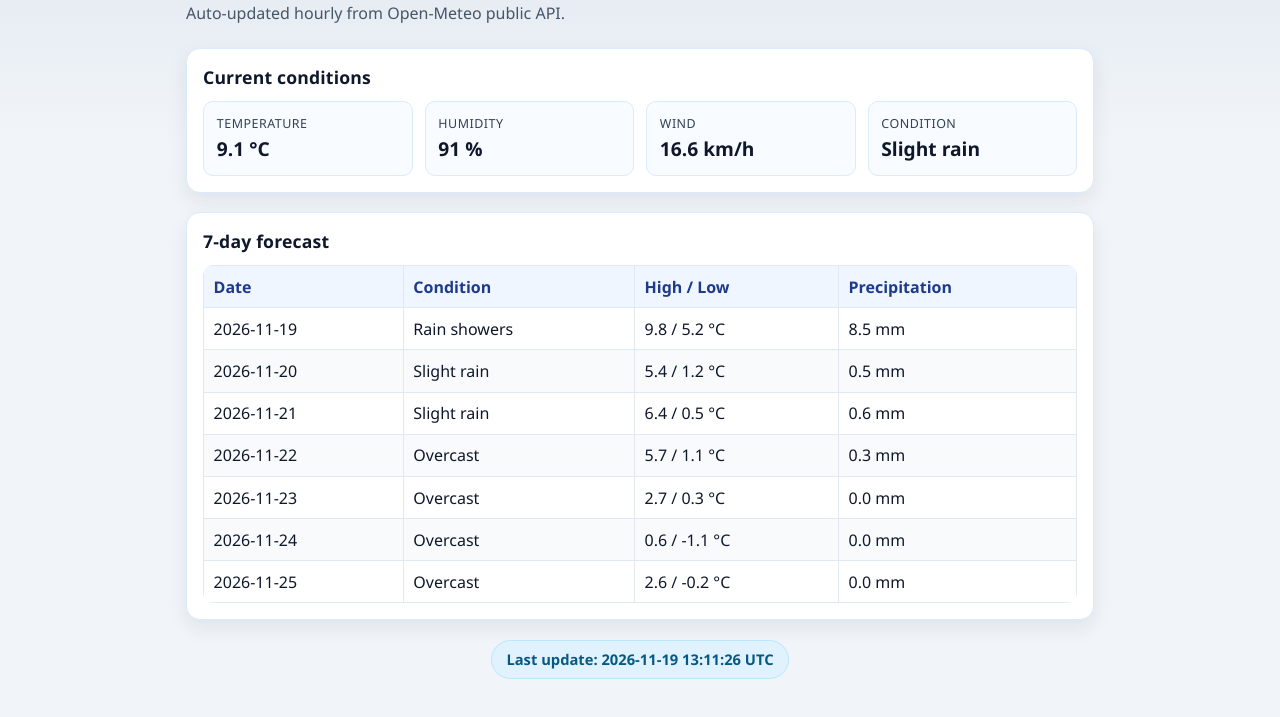
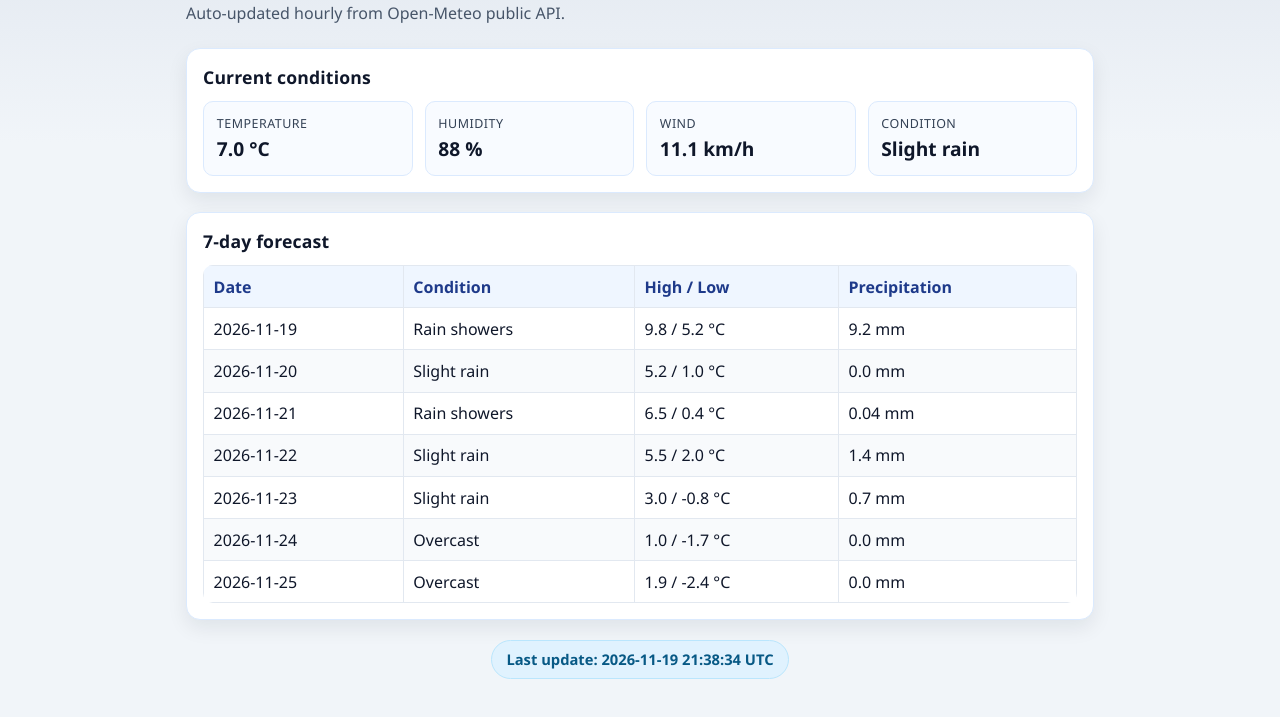
Before and after one commit to mustiego2001-commits/PRACA, a plain HTML site: page index.html in a window 1280 px wide. Shown: the part 77-794 px from the top of the page. Drawn offline with Linux system fonts and the light colour scheme.

Commit message:
chore: refresh weather dashboard data

```diff
--- a/index.html
+++ b/index.html
@@ -111,9 +111,9 @@
     <section class="panel">
       <h2>Current conditions</h2>
       <div class="cards">
-        <div class="card"><div class="label">Temperature</div><div class="value">9.1 °C</div></div>
-        <div class="card"><div class="label">Humidity</div><div class="value">91 %</div></div>
-        <div class="card"><div class="label">Wind</div><div class="value">16.6 km/h</div></div>
+        <div class="card"><div class="label">Temperature</div><div class="value">7.0 °C</div></div>
+        <div class="card"><div class="label">Humidity</div><div class="value">88 %</div></div>
+        <div class="card"><div class="label">Wind</div><div class="value">11.1 km/h</div></div>
         <div class="card"><div class="label">Condition</div><div class="value">Slight rain</div></div>
       </div>
     </section>
@@ -125,13 +125,13 @@
           <tr><th>Date</th><th>Condition</th><th>High / Low</th><th>Precipitation</th></tr>
         </thead>
         <tbody>
-          <tr><td>2026-11-19</td><td>Rain showers</td><td>9.8 / 5.2 °C</td><td>8.5 mm</td></tr><tr><td>2026-11-20</td><td>Slight rain</td><td>5.4 / 1.2 °C</td><td>0.5 mm</td></tr><tr><td>2026-11-21</td><td>Slight rain</td><td>6.4 / 0.5 °C</td><td>0.6 mm</td></tr><tr><td>2026-11-22</td><td>Overcast</td><td>5.7 / 1.1 °C</td><td>0.3 mm</td></tr><tr><td>2026-11-23</td><td>Overcast</td><td>2.7 / 0.3 °C</td><td>0.0 mm</td></tr><tr><td>2026-11-24</td><td>Overcast</td><td>0.6 / -1.1 °C</td><td>0.0 mm</td></tr><tr><td>2026-11-25</td><td>Overcast</td><td>2.6 / -0.2 °C</td><td>0.0 mm</td></tr>
+          <tr><td>2026-11-19</td><td>Rain showers</td><td>9.8 / 5.2 °C</td><td>9.2 mm</td></tr><tr><td>2026-11-20</td><td>Slight rain</td><td>5.2 / 1.0 °C</td><td>0.0 mm</td></tr><tr><td>2026-11-21</td><td>Rain showers</td><td>6.5 / 0.4 °C</td><td>0.04 mm</td></tr><tr><td>2026-11-22</td><td>Slight rain</td><td>5.5 / 2.0 °C</td><td>1.4 mm</td></tr><tr><td>2026-11-23</td><td>Slight rain</td><td>3.0 / -0.8 °C</td><td>0.7 mm</td></tr><tr><td>2026-11-24</td><td>Overcast</td><td>1.0 / -1.7 °C</td><td>0.0 mm</td></tr><tr><td>2026-11-25</td><td>Overcast</td><td>1.9 / -2.4 °C</td><td>0.0 mm</td></tr>
         </tbody>
       </table>
     </section>
 
     <footer class="timestamp-wrap">
-      <div class="timestamp">Last update: 2026-11-19 13:11:26 UTC</div>
+      <div class="timestamp">Last update: 2026-11-19 21:38:34 UTC</div>
     </footer>
   </main>
 </body>
```
